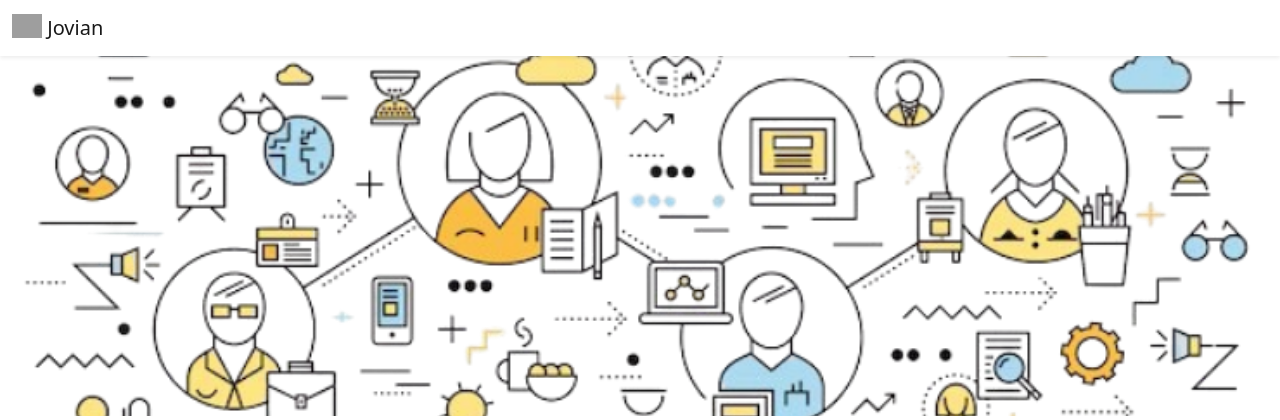
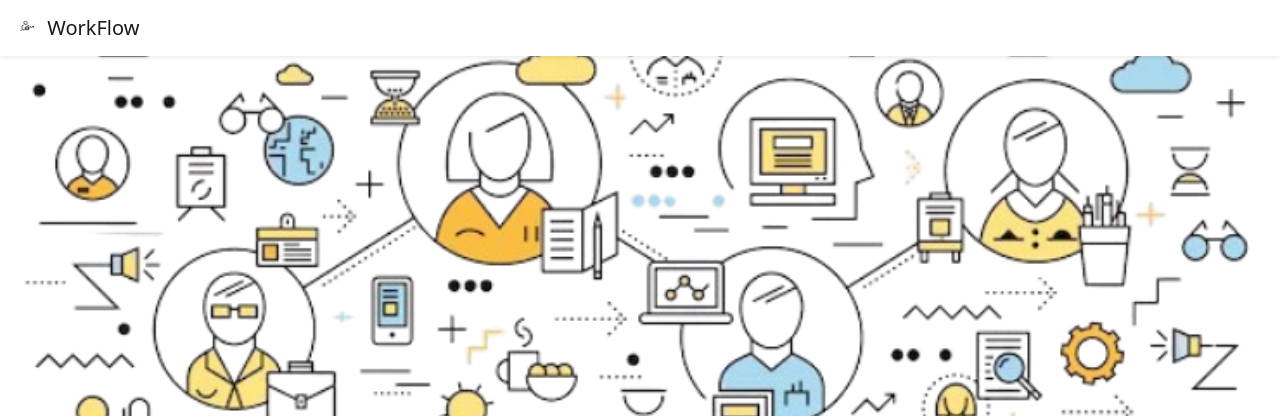
Before and after one commit to JanhaviSoni7/WorkFlow, a Flask app: page / in a window 1280 px wide. Shown: the top 420 px of the page. Run offline with Flask 3, Linux system fonts and the light colour scheme; grey boxes are pictures that could not be loaded.

Commit message:
minor edits

```diff
--- a/templates/home.html
+++ b/templates/home.html
@@ -19,10 +19,10 @@
     <img class="img-fluid" id="banner" src="static/bannerr.png" >
     <div class="container">
       <h1 class="text-center mt-2 mb-4">
-        {{company_name}} Careers
+        WorkFlow Careers
       </h1>
       <div class="row" style="margin-bottom:32px">
-        <div class="col-md-6">
+        <div>
       <p class="lead">
         Lorem ipsum dolor sit amet, consectetur adipiscing elit, sed do eiusmod tempor incididunt ut labore et dolore magna aliqua. Ut enim ad minim veniam, quis nostrud exercitation ullamco laboris nisi ut aliquip ex ea commodo consequat. Duis aute irure dolor in reprehenderit in voluptate velit esse cillum dolore eu fugiat nulla pariatur. Excepteur sint occaecat cupidatat non proident, sunt in culpa qui officia deserunt mollit anim id est laborum.
       </p>
--- a/templates/nav.html
+++ b/templates/nav.html
@@ -1,8 +1,8 @@
 <nav class="navbar shadow-sm fixed-top bg-white">
   <div class="container-fluid">
     <a class="navbar-brand" href="#">
-      <img src="/static/logo.svg" alt="" width="30" height="24" class="d-inline-block align-text-top">
-      Jovian
+      <img src="/static/logo.png" alt="" width="30" height="24" class="d-inline-block align-text-top">
+      WorkFlow
     </a>
   </div>
 </nav>
```
Also changed, not shown: static/logo.png (added).
